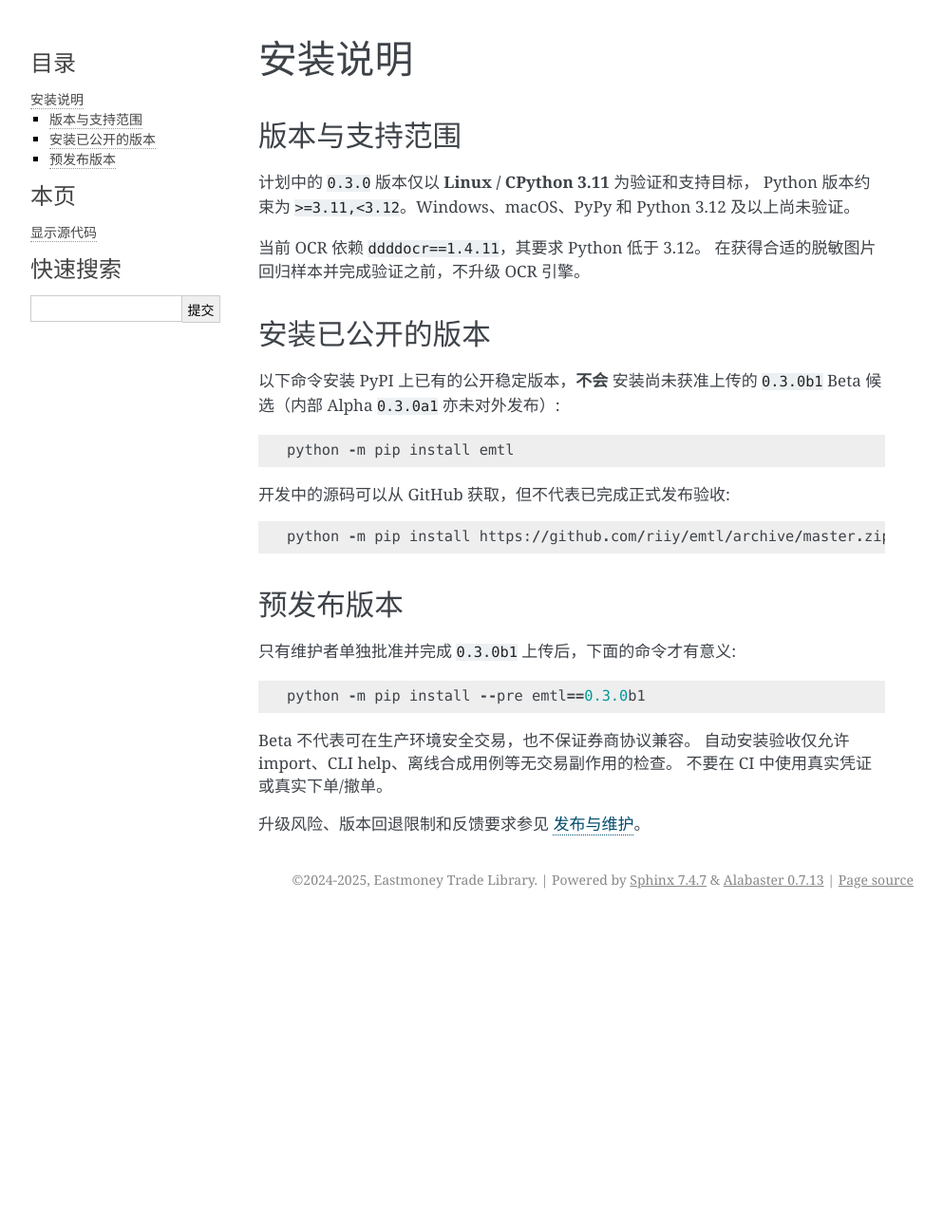
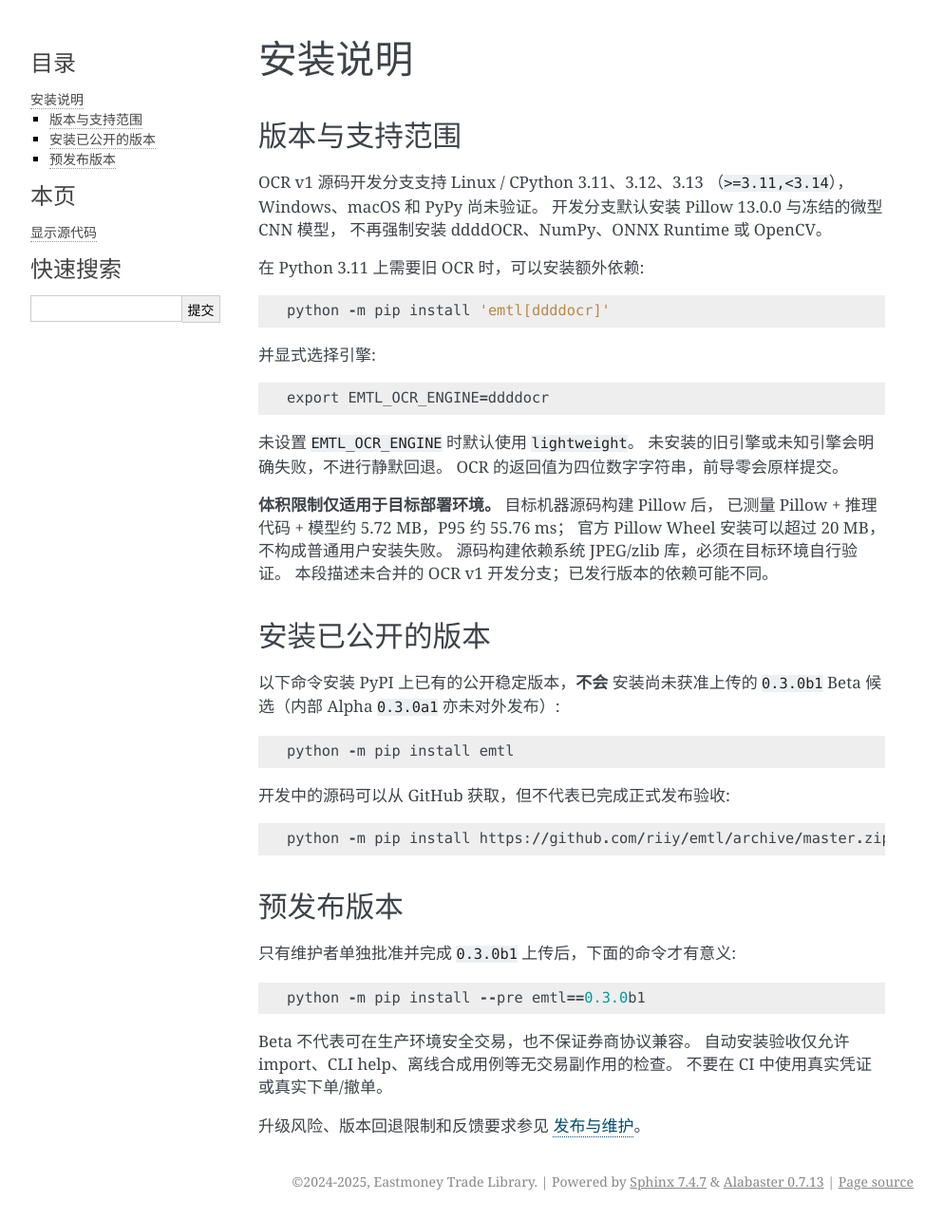
Before and after one commit to riiy/emtl, a Sphinx documentation site: the page built from docs/installation.rst, in a window 1280 px wide. Shown: the whole page at 95% size, without its empty margins (148-1141 px from the left). Built offline with Sphinx 7.4.7, drawn with Linux system fonts in a browser that asks for light colours; before the commit the page ends 966 px from its top, so only the background shows below that.

Commit message:
Document lightweight OCR deployment, optional legacy engine and acceptance evidence

```diff
--- a/docs/installation.rst
+++ b/docs/installation.rst
@@ -5,12 +5,28 @@
 版本与支持范围
 ==============
 
-计划中的 ``0.3.0`` 版本仅以 **Linux / CPython 3.11** 为验证和支持目标，
-Python 版本约束为 ``>=3.11,<3.12``。Windows、macOS、PyPy 和
-Python 3.12 及以上尚未验证。
+OCR v1 源码开发分支支持 Linux / CPython 3.11、3.12、3.13
+（``>=3.11,<3.14``），Windows、macOS 和 PyPy 尚未验证。
+开发分支默认安装 Pillow 13.0.0 与冻结的微型 CNN 模型，
+不再强制安装 ddddOCR、NumPy、ONNX Runtime 或 OpenCV。
 
-当前 OCR 依赖 ``ddddocr==1.4.11``，其要求 Python 低于 3.12。
-在获得合适的脱敏图片回归样本并完成验证之前，不升级 OCR 引擎。
+在 Python 3.11 上需要旧 OCR 时，可以安装额外依赖::
+
+    python -m pip install 'emtl[ddddocr]'
+
+并显式选择引擎::
+
+    export EMTL_OCR_ENGINE=ddddocr
+
+未设置 ``EMTL_OCR_ENGINE`` 时默认使用 ``lightweight``。
+未安装的旧引擎或未知引擎会明确失败，不进行静默回退。
+OCR 的返回值为四位数字字符串，前导零会原样提交。
+
+**体积限制仅适用于目标部署环境。** 目标机器源码构建 Pillow 后，
+已测量 Pillow + 推理代码 + 模型约 5.72 MB，P95 约 55.76 ms；
+官方 Pillow Wheel 安装可以超过 20 MB，不构成普通用户安装失败。
+源码构建依赖系统 JPEG/zlib 库，必须在目标环境自行验证。
+本段描述未合并的 OCR v1 开发分支；已发行版本的依赖可能不同。
 
 安装已公开的版本
 ================
```
